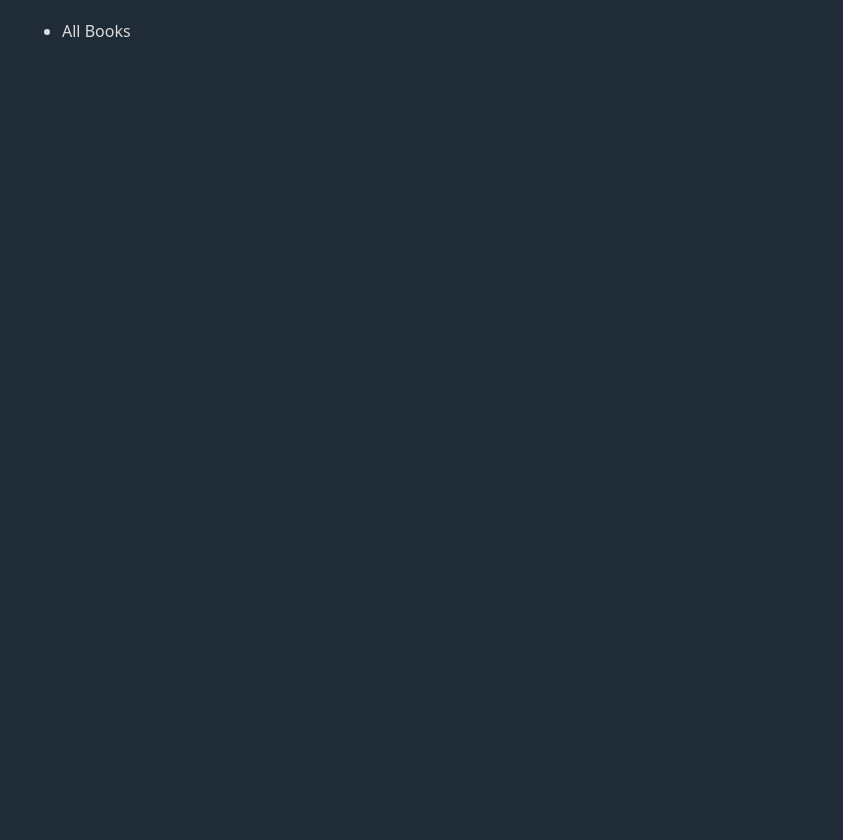
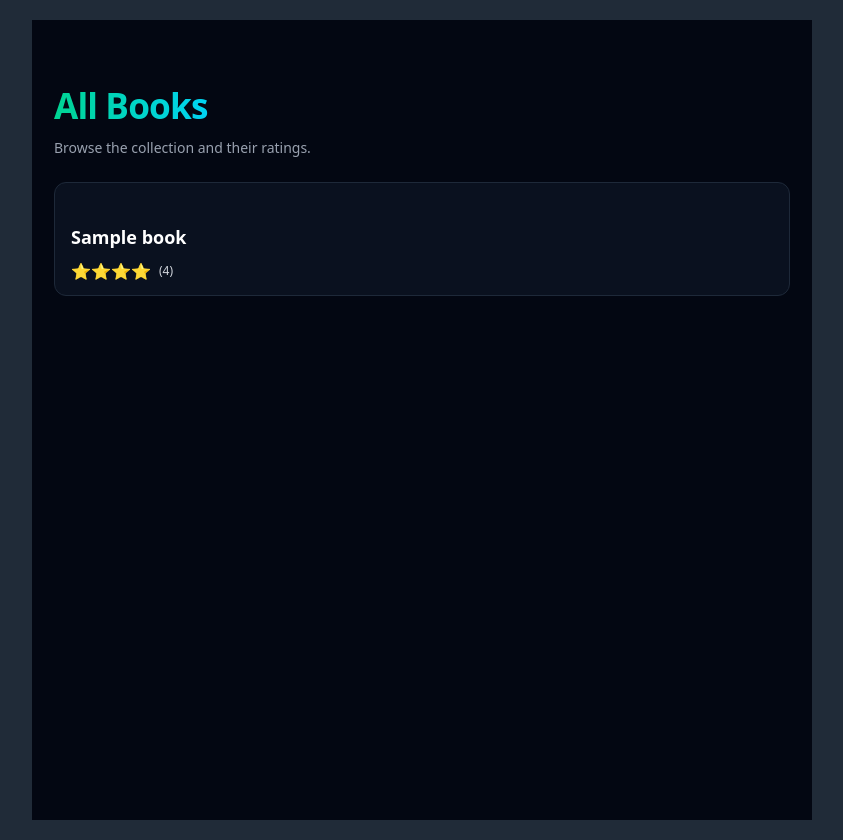
Before and after one commit to EslamKamel89/page_nest, a Django app: page / in a window 1280 px wide. Before the commit the part shown is almost empty. Shown: the whole page, without its empty margins (218-1061 px from the left). Before the commit the page ends 37 px from the top, so only its background shows below. Run offline with Django 5.2, Linux system fonts and the light colour scheme; tables that the repository leaves empty hold one stand-in row (values such as "Sample post").

Commit message:
feat(book_outlet): implement book listing with ratings UI
- Fetch all books and render with star ratings using Tailwind-styled template

```diff
--- a/page_nest/book_outlet/templates/book_outlet/index.html
+++ b/page_nest/book_outlet/templates/book_outlet/index.html
@@ -1,12 +1,59 @@
 {% extends "base.html" %}
+<!--prettier-ignore-->
+{% block title %}All Books{% endblock %}
+{% block content %}
+<div class="min-h-screen bg-gray-950 text-gray-100 py-10">
+  <div class="mx-auto max-w-3xl px-4">
+    <header class="mb-6">
+      <h1 class="text-3xl font-semibold tracking-tight">
+        <span
+          class="bg-gradient-to-r from-emerald-400 to-cyan-400 bg-clip-text text-transparent"
+          >All Books</span
+        >
+      </h1>
+      <p class="mt-2 text-sm text-gray-400">
+        Browse the collection and their ratings.
+      </p>
+    </header>
 
-<!--prettier-ignore-->
-{% block title %} All Books {% endblock %}
+    <ul class="space-y-3">
+      {% for book in books %}
+      <li
+        class="group rounded-xl border border-gray-800 bg-gray-900/60 p-4 transition-colors hover:border-gray-700 hover:bg-gray-900/90"
+      >
+        <div class="flex items-start justify-between gap-4">
+          <div class="min-w-0">
+            <h2
+              class="truncate text-lg font-medium text-gray-100 group-hover:text-white"
+            >
+              {{ book.title }}
+            </h2>
 
-<!--prettier-ignore-->
-{% block content %}
-
-<ul>
-  <li>All Books</li>
-</ul>
+            <div class="mt-2 flex items-center gap-2">
+              <div class="flex items-center text-amber-400">
+                <!--prettier-ignore-->
+                {% for i in star_range %}
+                {% if book.rating > i %}
+                <span aria-hidden="true" class="leading-none">⭐</span>
+                <!--prettier-ignore-->
+                {% endif %}
+                {% endfor %}
+              </div>
+              <span class="text-xs font-medium text-gray-300"
+                >({{ book.rating }})</span
+              >
+            </div>
+          </div>
+        </div>
+      </li>
+      {% empty %}
+      <li
+        class="rounded-xl border border-gray-800 bg-gray-900/60 p-6 text-gray-300"
+      >
+        No books yet.
+      </li>
+      {% endfor %}
+    </ul>
+  </div>
+</div>
 {% endblock %}
--- a/page_nest/book_outlet/views.py
+++ b/page_nest/book_outlet/views.py
@@ -1,6 +1,12 @@
 from django.http import HttpRequest, HttpResponse
 from django.shortcuts import render
 
+from .models import Book
 
-async def index(request: HttpRequest)->HttpResponse:
-    return render(request , 'book_outlet/index.html')
+
+def index(request: HttpRequest)->HttpResponse:
+    books= Book.objects.all()
+    return render(request , 'book_outlet/index.html' , {
+        'books' : books ,
+        'star_range' : range(5)
+    })
--- a/page_nest/templates/base.html
+++ b/page_nest/templates/base.html
@@ -8,6 +8,7 @@
       rel="stylesheet"
       href="https://cdn.jsdelivr.net/npm/water.css@2/out/dark.css"
     />
+    <script src="https://cdn.jsdelivr.net/npm/@tailwindcss/browser@4"></script>
     {% block css %} {% endblock %}
   </head>
   <body>
```
